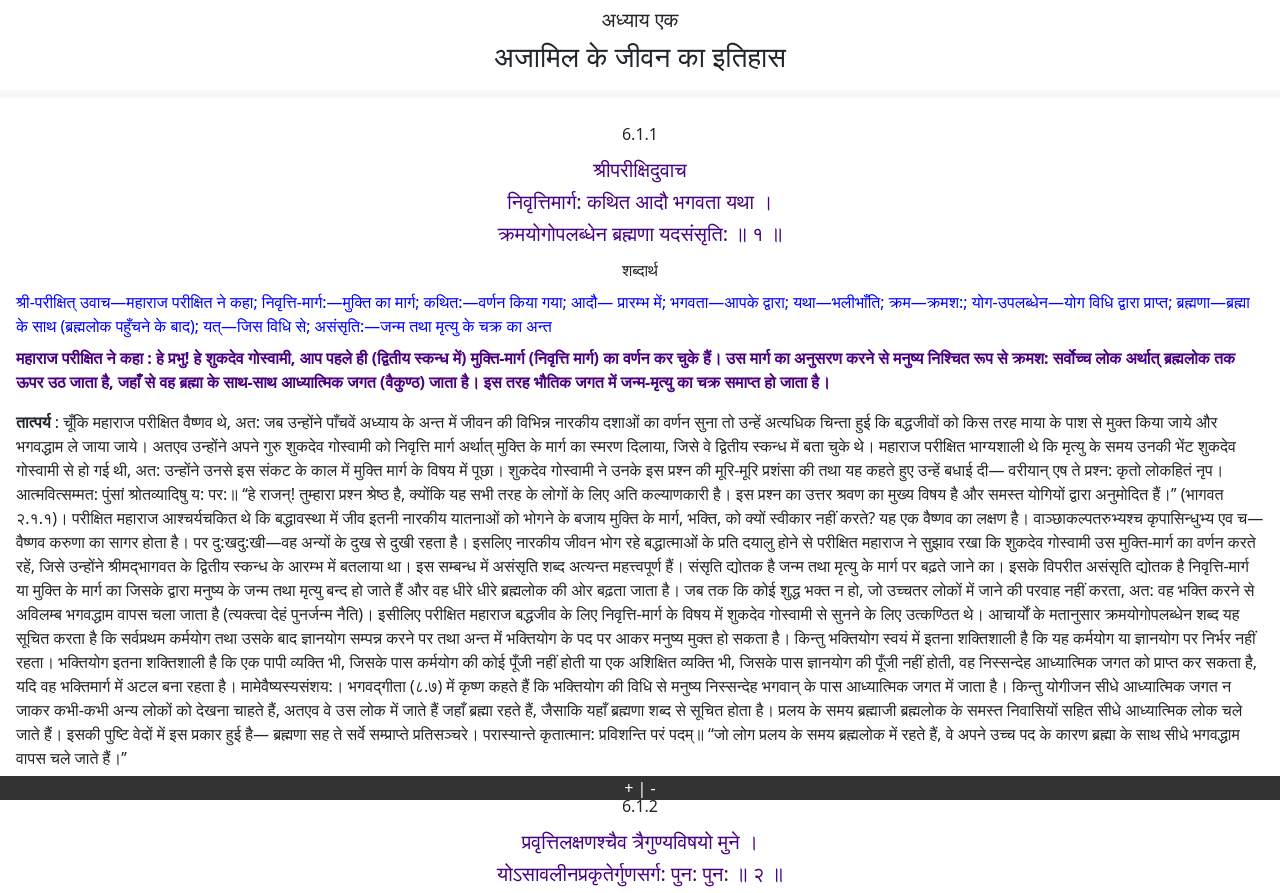
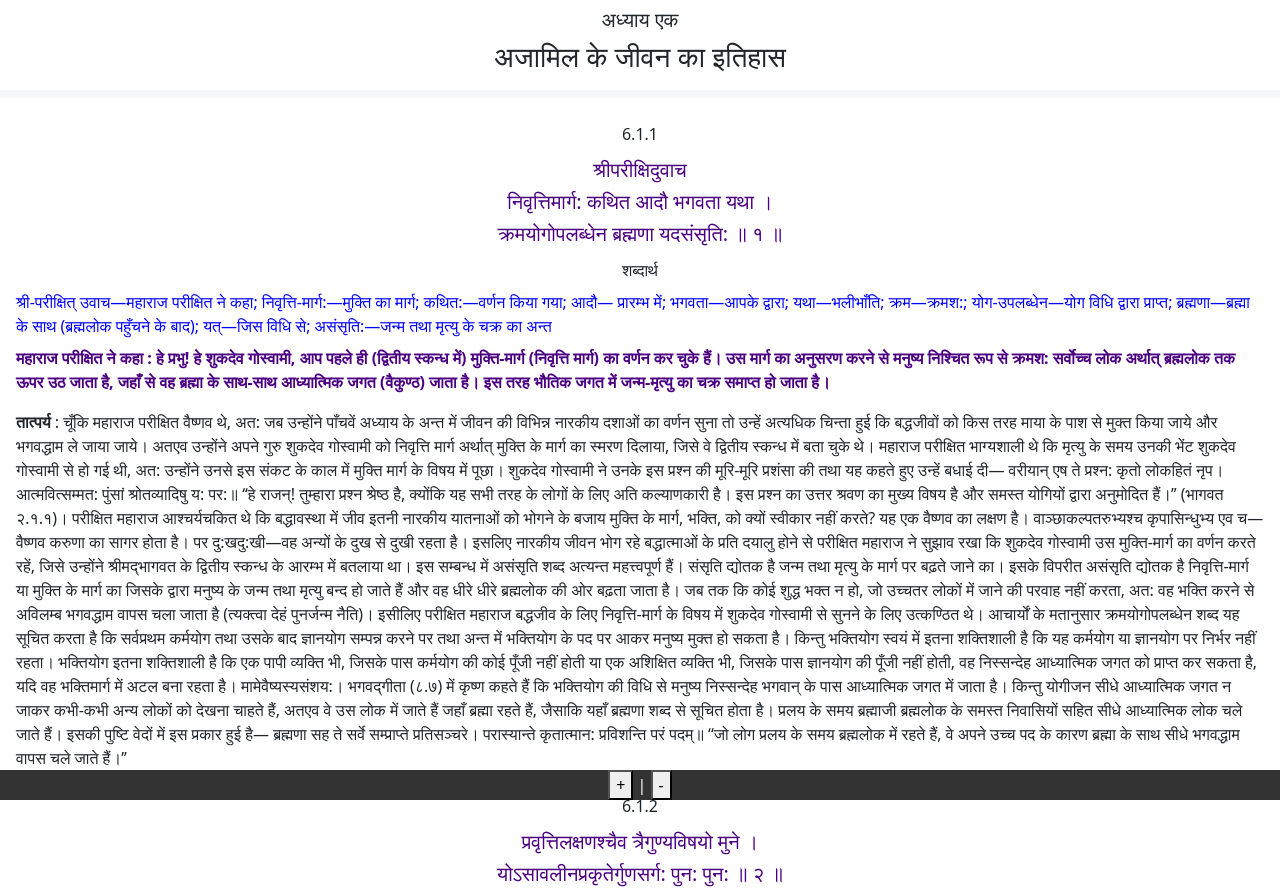
Before and after one commit to piyush16108/for_eok, a plain HTML site: page 6_1.html in a window 1280 px wide. Shown: the top 893 px of the page. Drawn offline with nearby package versions, Linux system fonts and the light colour scheme.

Commit message:
Update 6_1.html

```diff
--- a/6_1.html
+++ b/6_1.html
@@ -19,7 +19,7 @@
 
 <div class="fixedHeader text-center">
 	<!--<p style="align:center; text-align:center;">-->
-		<span id="increase"> + </span> | <span id="decrease"> - </span>
+	<span id="increase"><button type="button"> + </button></span> | <span id="decrease"><button type="button"> - </button></span>
 	<!--</p>-->
 </div>
 
```
